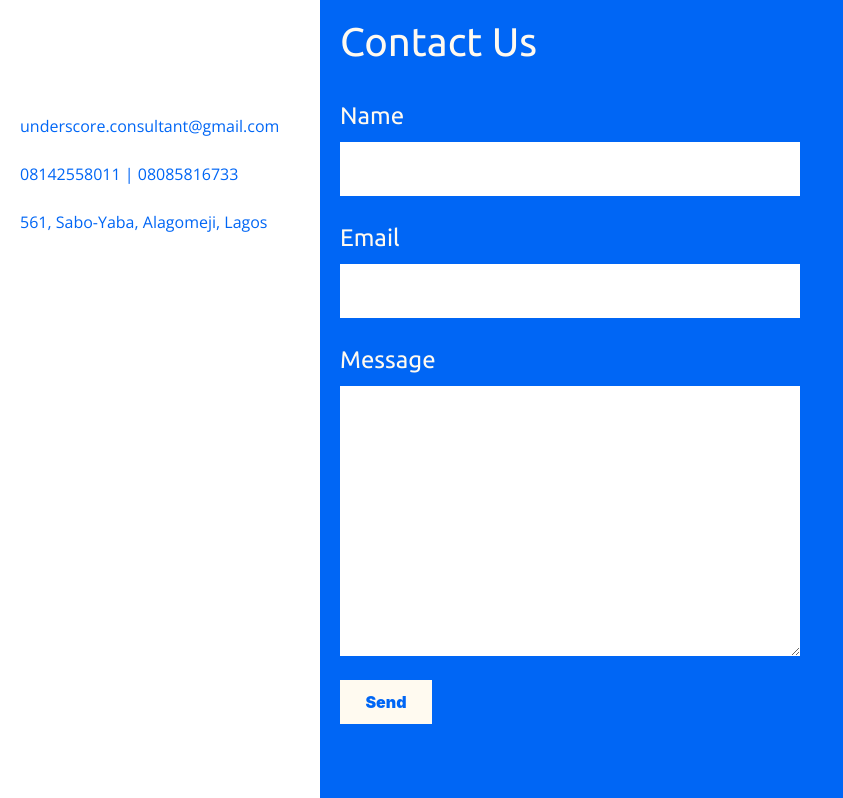
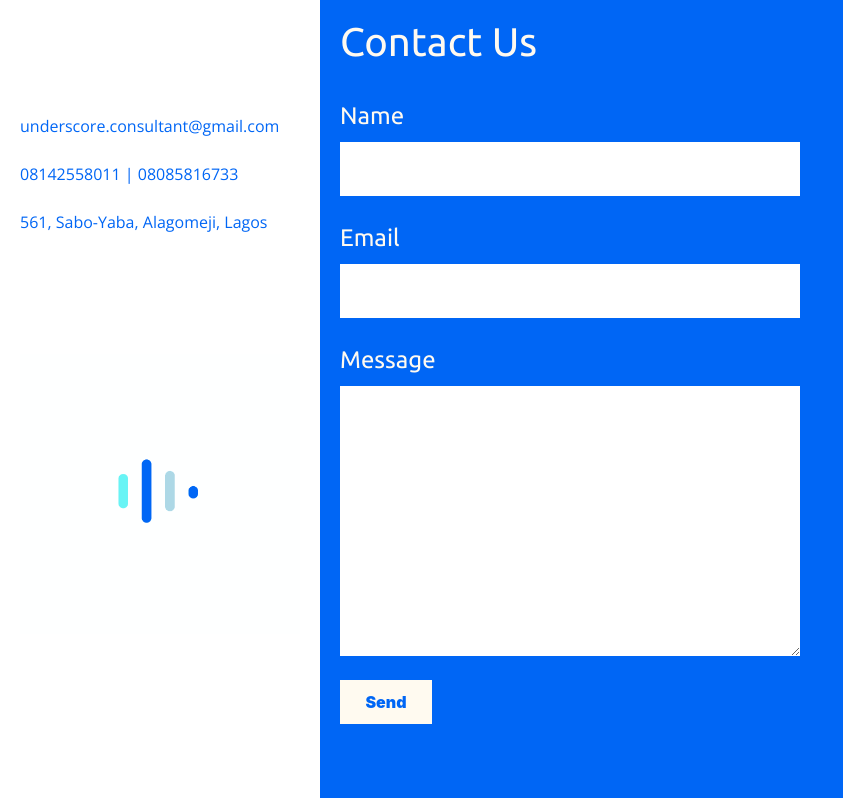
Before and after one commit to Underscore-Consultant/_web, a Vue app: page / in a window 1280 px wide. Shown: the part 4002-4800 px from the top of the page, without its empty margins (0-843 px from the left). Built offline with nearby package versions, Linux system fonts and the light colour scheme.

Commit message:
updated gif on contact section :zap:

```diff
--- a/src/components/Contact.vue
+++ b/src/components/Contact.vue
@@ -8,6 +8,8 @@
           <span>08142558011 | 08085816733</span>
           <br>
           <span>561, Sabo-Yaba, Alagomeji, Lagos</span>
+          <br><br><br><br><br>
+          <img src="../assets/gifs/lines.gif" alt="">
       </div>
       <div style="background: #0066f5">
         <h1>Contact Us</h1>
```
Also changed, not shown: src/assets/gifs/lines.gif (added).
